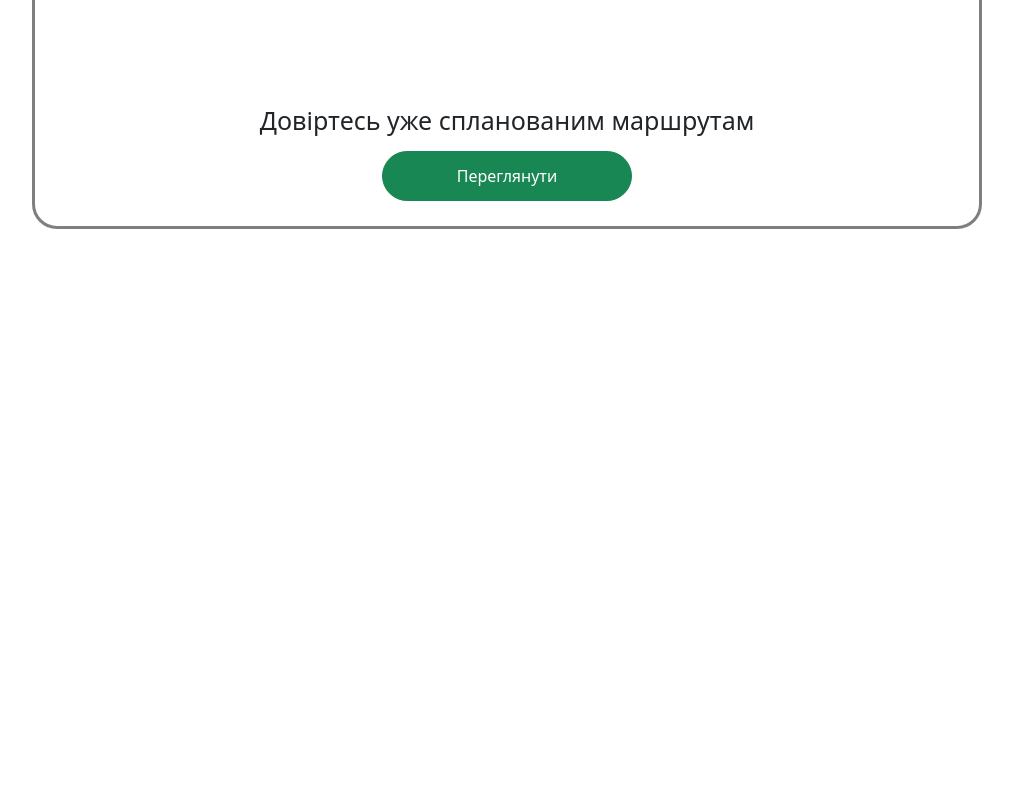
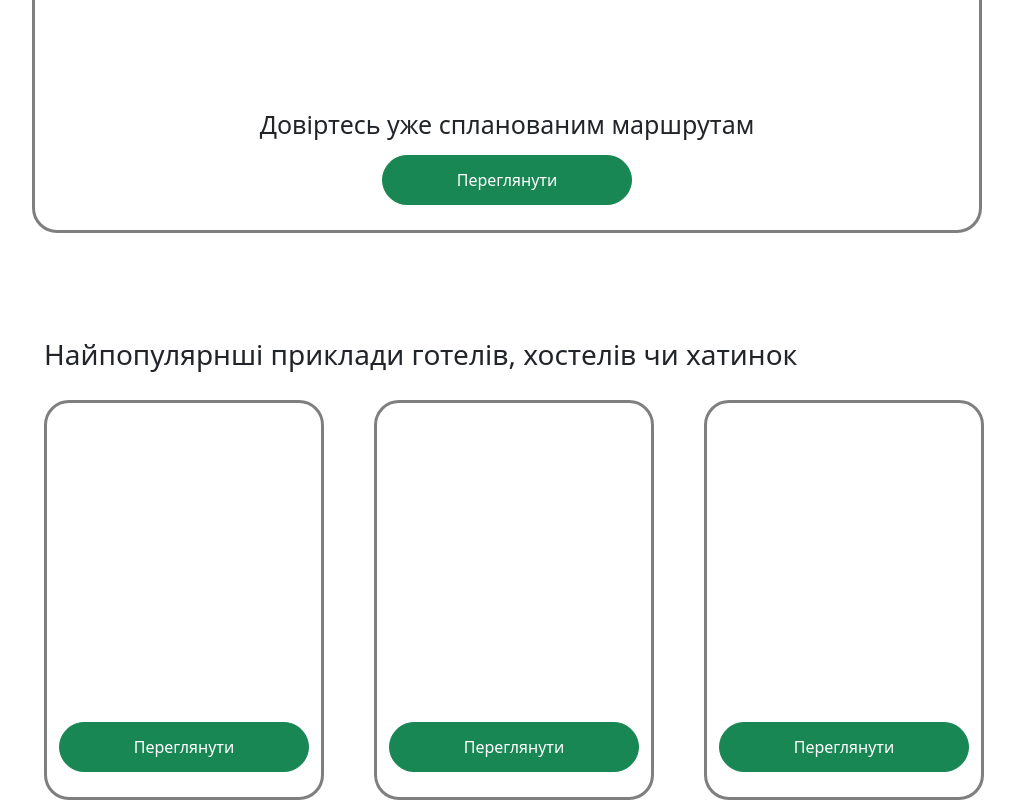
Before and after one commit to sviatikSta/flatrent, a React (Create React App) app in the folder client/: page /home in a window 1280 px wide. Shown: the part 585-1385 px from the top of the page, without its empty margins (133-1148 px from the left). Before the commit the page ends 814 px from the top, so only its background shows below. Built offline with nearby package versions, Linux system fonts and the light colour scheme.

Commit message:
Small Ads creation

```diff
--- a/client/src/components/NavBar.js
+++ b/client/src/components/NavBar.js
@@ -31,7 +31,7 @@ export const NavBar = () => {
             height="35"
             className="d-inline-block align-top"
           />{" "}
-          FlatRent
+          <a style={{ fontSize: 28 }}>FlatRent</a>
         </Navbar.Brand>
 
         <Navbar.Collapse id="responsive-navbar-nav">
--- a/client/src/pages/homePage.js
+++ b/client/src/pages/homePage.js
@@ -64,6 +64,53 @@ export const HomePage = () => {
           </Button>
         </div>
       </Container>
+      <Container
+        className="mx auto"
+        style={{ width: "950px", marginTop: "100px", fontSize: "28px" }}
+      >
+        Найпопулярнші приклади готелів, хостелів чи хатинок
+      </Container>
+      <Container style={styles.smallAdBox}>
+        <Container style={styles.smallAd}>
+          <div
+            style={{
+              marginTop: "auto",
+              marginBottom: "25px",
+              marginInline: "auto",
+            }}
+          >
+            <Button variant="success" style={styles.buttonInsideAd}>
+              Переглянути
+            </Button>
+          </div>
+        </Container>
+        <Container style={{ ...styles.smallAd, ...{ marginInline: "50px" } }}>
+          <div
+            style={{
+              marginTop: "auto",
+              marginBottom: "25px",
+              marginInline: "auto",
+            }}
+          >
+            <Button variant="success" style={styles.buttonInsideAd}>
+              Переглянути
+            </Button>
+          </div>
+        </Container>
+        <Container style={styles.smallAd}>
+          <div
+            style={{
+              marginTop: "auto",
+              marginBottom: "25px",
+              marginInline: "auto",
+            }}
+          >
+            <Button variant="success" style={styles.buttonInsideAd}>
+              Переглянути
+            </Button>
+          </div>
+        </Container>
+      </Container>
     </Container>
   );
 };
--- a/client/src/styles/search.js
+++ b/client/src/styles/search.js
@@ -7,14 +7,11 @@ export default {
     borderRadius: "50px",
     border: "3px solid rgba(0, 0, 0, 0.5)",
   },
-  bigAd: {
-    marginTop: "100px",
-    width: "950px",
-    height: "500px",
-    borderRadius: "25px",
-    border: "3px solid rgba(0, 0, 0, 0.5)",
-    display: "flex",
-    flexDirection: "row",
+  searchParamDiv: {
+    cursor: "pointer",
+    justifySelf: "center",
+    margin: "auto",
+    display: "table",
   },
   vericalLine: {
     with: "1px",
@@ -39,11 +36,14 @@ export default {
     paddingLeft: "2px",
     marginLeft: "2px",
   },
-  searchParamDiv: {
-    cursor: "pointer",
-    justifySelf: "center",
-    margin: "auto",
-    display: "table",
+  bigAd: {
+    marginTop: "100px",
+    width: "950px",
+    height: "500px",
+    borderRadius: "25px",
+    border: "3px solid rgba(0, 0, 0, 0.5)",
+    display: "flex",
+    flexDirection: "row",
   },
   buttonInsideAd: {
     height: "50px",
@@ -53,4 +53,16 @@ export default {
     marginInline: "auto",
     display: "table",
   },
+  smallAd: {
+    width: "300px",
+    height: "400px",
+    borderRadius: "25px",
+    border: "3px solid rgba(0, 0, 0, 0.5)",
+    display: "flex",
+  },
+  smallAdBox: {
+    marginTop: "25px",
+    width: "950px",
+    display: "flex",
+  },
 };
```
